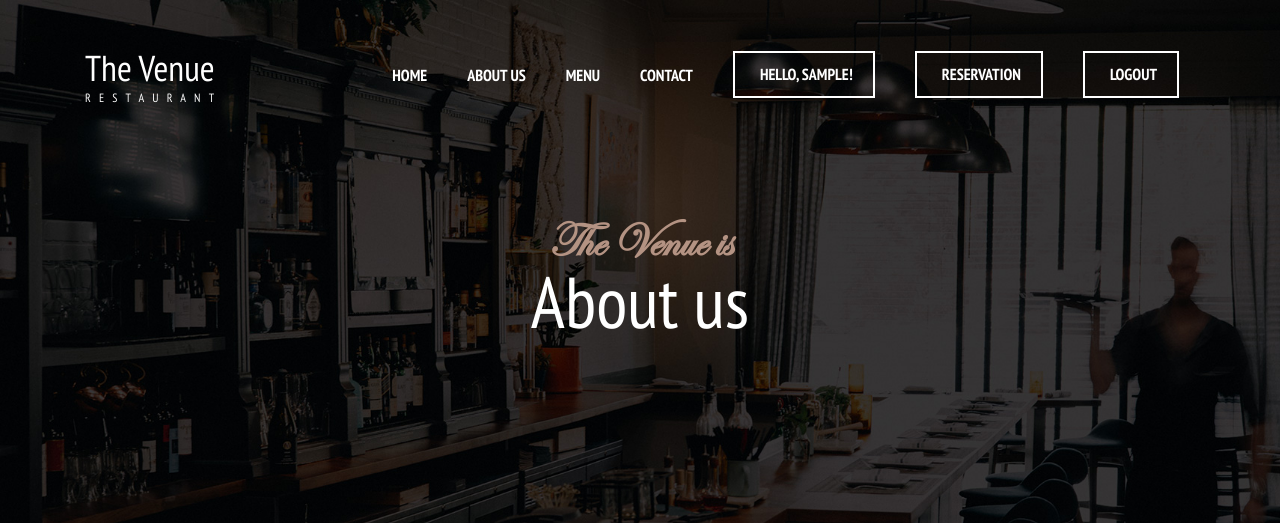
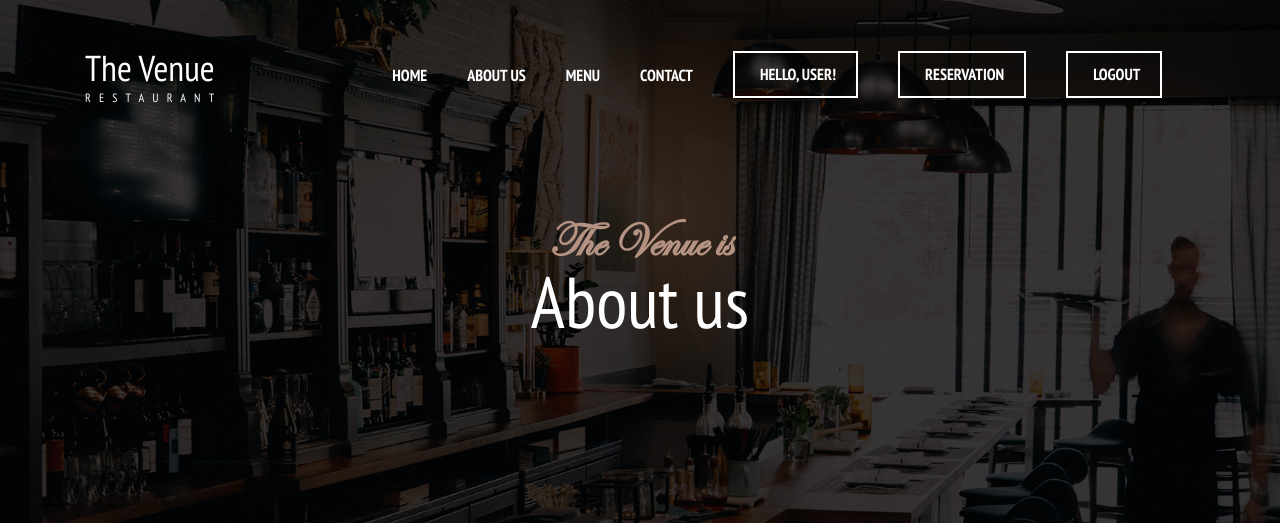
Before and after one commit to felipesimao1/The-Venue-Restaurant, a Django app: page /about/ in a window 1280 px wide. Shown: the top 523 px of the page. Run offline with Django 5.2, Linux system fonts and the light colour scheme; the visitor is signed in with stand-in values (Sample User, id 1); some libraries are stand-ins or nearby versions.

Commit message:
problem with connection

```diff
--- a/templates/base.html
+++ b/templates/base.html
@@ -70,15 +70,14 @@
 
                                             {% if not user.is_authenticated %}
 
-                                            <li class="reservations_phone ml-auto"><a href="{% url 'login' %}">Login</a></li>
-                                            <li class="reservations_phone ml-auto"><a href="{% url 'signup' %}">Sign Up</a></li>
+                                                <li class="reservations_phone ml-auto"><a href="{% url 'login' %}">Login</a></li>
+                                                <li class="reservations_phone ml-auto"><a href="{% url 'signup' %}">Sign Up</a></li>
 
                                             {% else %}
 
-
-                                            <li class="reservations_phone ml-auto"><a href="">Hello, {{ user.username }}!</a></li>
-                                            <li class="reservations_phone ml-auto"><a href="{% url 'make_reservation' %}">Reservation</a></li>
-                                            <li class="reservations_phone ml-auto"><a href="{% url 'logout' %}">Logout</a></li>
+                                                <li class="reservations_phone ml-auto"><a href="{% url 'make_reservation' %}">Hello, User!</a></li> <!-- Hello, {{ user.username }}! -->
+                                                <li class="reservations_phone ml-auto"><a href="{% url 'make_reservation' %}">Reservation</a></li>
+                                                <li class="reservations_phone ml-auto"><a href="{% url 'logout' %}">Logout</a></li>
                                             {% endif %}
 
                                         </ul>
```
